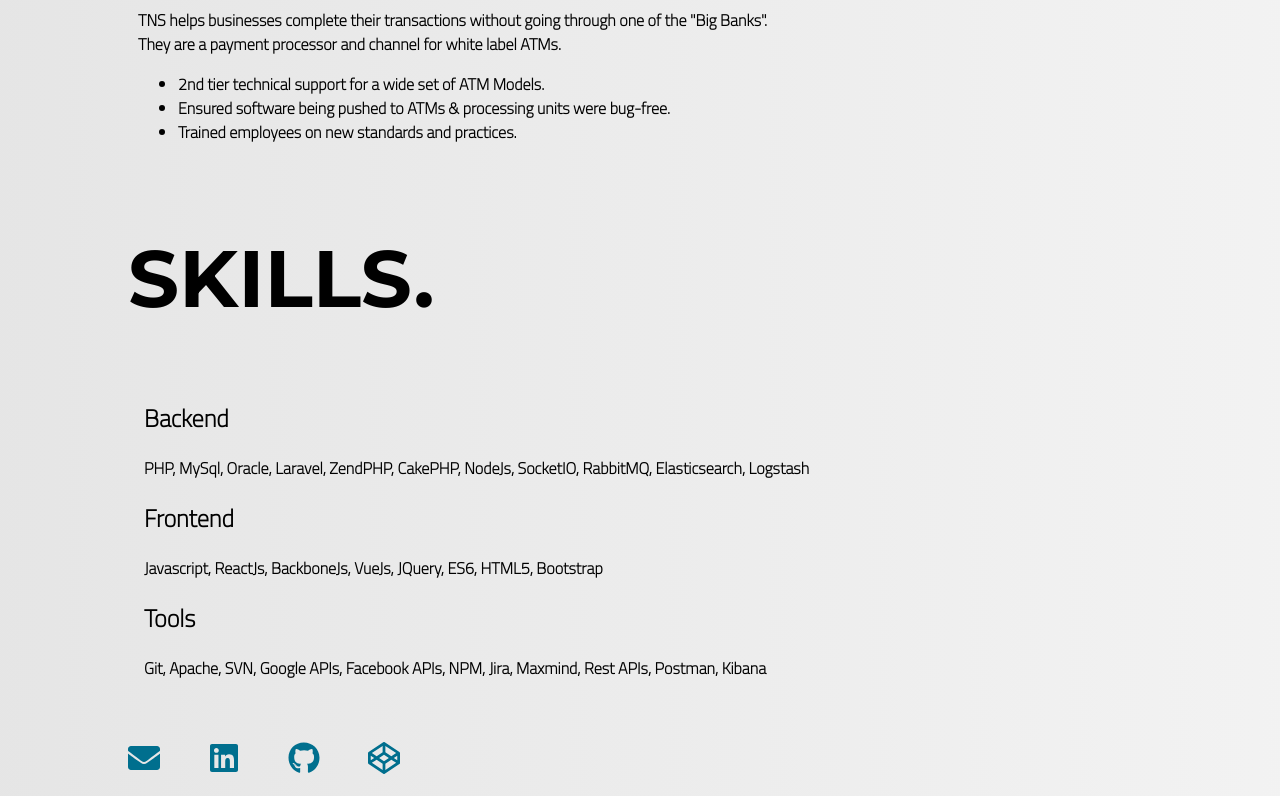
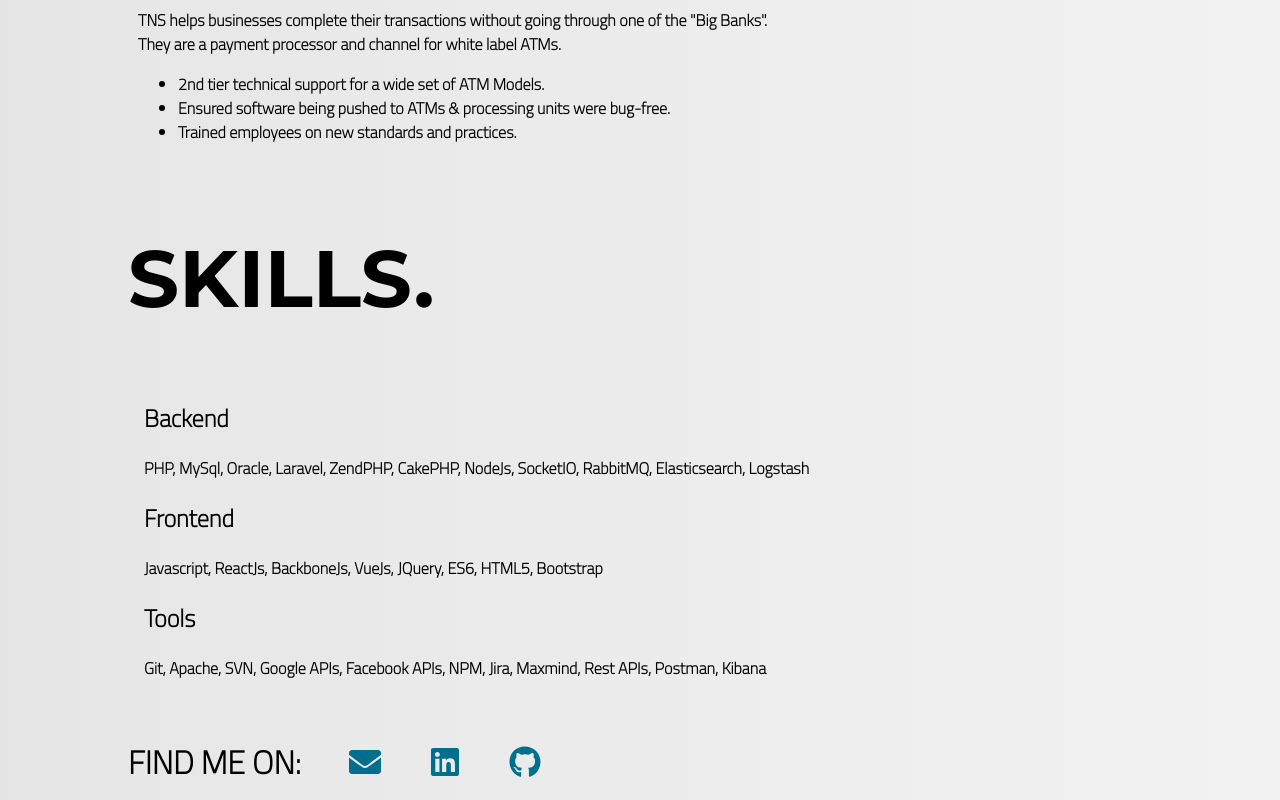
Before and after one commit to vjryan/personal-portfolio, a React (Create React App) app: page / in a window 1280 px wide. Shown: the part 2741-3541 px from the top of the page. Built offline with nearby package versions, Linux system fonts and the light colour scheme.

Commit message:
- removed dribble links

```diff
--- a/src/components/Contact.js
+++ b/src/components/Contact.js
@@ -33,11 +33,11 @@ const Contact = ({contactEmail, contactPara, socialLinks})=>{
                 <FaGithub></FaGithub>
               </a>
             </li>
-            <li>
+            {/* <li>
               <a href={socialLinks[2].url}>
                 <FaCodepen></FaCodepen>
               </a>
-            </li>
+            </li> */}
           </ul>
         </div>
       </div>
--- a/src/components/Social.js
+++ b/src/components/Social.js
@@ -5,6 +5,9 @@ const Social = ({social, email}) => {
         <div className="contact_container">
             <div className="social_links">
                 <ul id="social">
+                    <li >
+                    <span>Find Me On:</span>
+                    </li>
                     <li>
                     <a href={`mailto:${email}`}>
                         <FaEnvelope></FaEnvelope>
@@ -20,11 +23,11 @@ const Social = ({social, email}) => {
                         <FaGithub></FaGithub>
                     </a>
                     </li>
-                <li>
+                    {/* <li>
                     <a href={social[2].url}>
                         <FaCodepen></FaCodepen>
                     </a>
-                </li>
+                    </li> */}
                 </ul>
             </div>
         </div>
```
Lines whose indentation alone changed are shown as unchanged.
